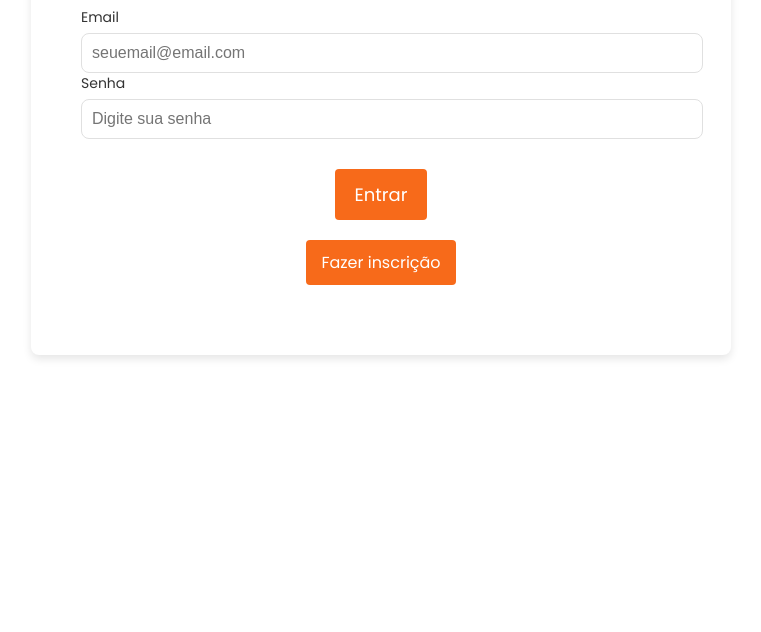
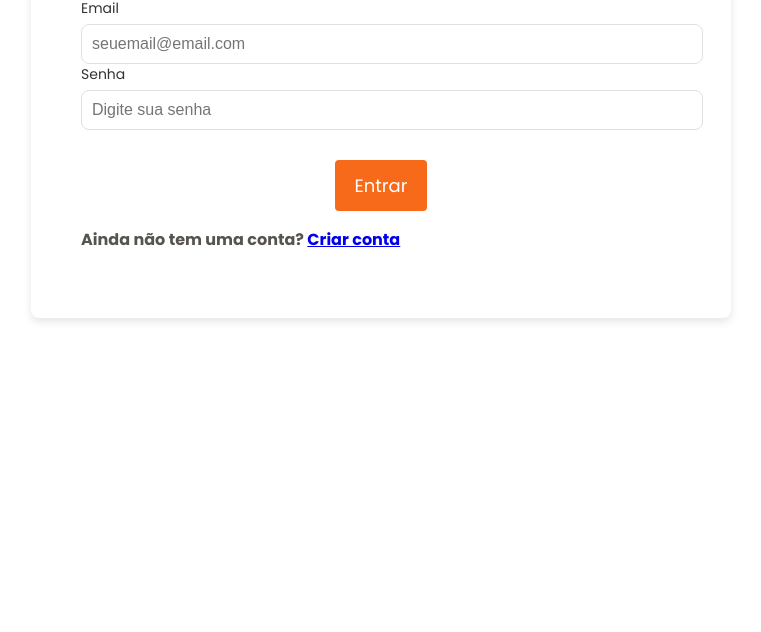
Before and after one commit to AntonioSergioNSJr/Desafio-Trilhas-03, a plain HTML site: page login.html in a window 1280 px wide. Shown: the part 168-800 px from the top of the page, without its empty margins (269-1030 px from the left). Drawn offline with Linux system fonts and the light colour scheme.

Commit message:
alterações no formulario para gerar pdf, no script e no login para modificar a tela

```diff
--- a/login.html
+++ b/login.html
@@ -1,32 +1,46 @@
 <!DOCTYPE html>
 <html lang="pt-BR">
 <head>
-  <meta charset="UTF-8">
-  <meta name="viewport" content="width=device-width, initial-scale=1.0">
-  <title>Login</title>
-  <link rel="stylesheet" href="/style.css">
+  <meta charset="UTF-8" />
+  <meta name="viewport" content="width=device-width, initial-scale=1.0"/>
+  <title>Login e Criar Conta</title>
+  <link rel="stylesheet" href="style.css">
 </head>
 <body>
 
   <div class="conteiner-formulario">
     <div class="secao-formulario-inscricao">
-      <h2 class="titulo-formulario">Login</h2>
-      <form class="texto-formulario">
+
+      <!-- Formulário de Login -->
+      <form id="form-login" class="texto-formulario" style="display: block;">
+        <h2 class="titulo-formulario">Login</h2>
+
         <label>Email</label>
-        <input class="campo-texto" type="email" placeholder="seuemail@email.com" required>
+        <input id="login-email" class="campo-texto" type="email" placeholder="seuemail@email.com" required>
 
         <label>Senha</label>
-        <input class="campo-texto" type="password" placeholder="Digite sua senha" required>
+        <input id="login-senha" class="campo-texto" type="password" placeholder="Digite sua senha" required>
 
         <button type="submit" class="botao-inscricao">Entrar</button>
+
+        <p class="subtitulo-formulario-texto">Ainda não tem uma conta? <a href="#" onclick="mostrarCriarConta()">Criar conta</a></p>
       </form>
 
-      <!-- Botão para ir ao formulário de inscrição -->
-      <div class="botao-home-container">
-        <button class="botao-home" onclick="window.location.href='formulario.html'">
-          Fazer inscrição
-        </button>
-      </div>
+      <!-- Formulário de Criar Conta -->
+      <form id="form-criar-conta" class="texto-formulario" style="display: none;">
+        <h2 class="titulo-formulario">Criar Conta</h2>
+
+        <label>Email</label>
+        <input id="criar-email" class="campo-texto" type="email" placeholder="seuemail@email.com" required>
+
+        <label>Senha</label>
+        <input id="criar-senha" class="campo-texto" type="password" placeholder="Crie uma senha" required>
+
+        <button type="submit" class="botao-inscricao">Cadastrar</button>
+
+        <p class="subtitulo-formulario-texto">Já tem uma conta? <a href="#" onclick="mostrarLogin()">Fazer login</a></p>
+      </form>
+
     </div>
   </div>
 
--- a/script.js
+++ b/script.js
@@ -1,98 +1,118 @@
-document.addEventListener('DOMContentLoaded', () => {
-    const caminho = window.location.pathname;
+// Alternar entre formulários
+function mostrarCriarConta() {
+    document.getElementById('form-login').style.display = 'none';
+    document.getElementById('form-criar-conta').style.display = 'block';
+  }
 
-    aplicarMascaras();
+  function mostrarLogin() {
+    document.getElementById('form-criar-conta').style.display = 'none';
+    document.getElementById('form-login').style.display = 'block';
+  }
 
-    if (caminho.includes('login.html')) {
-      const loginForm = document.getElementById('loginForm');
+  // Criar Conta
+  document.getElementById('form-criar-conta')?.addEventListener('submit', function (e) {
+    e.preventDefault();
 
-      loginForm?.addEventListener('submit', (e) => {
-        e.preventDefault();
-        const login = document.getElementById('login').value;
-        if (login) {
-          localStorage.setItem('loginUsuario', login);
-          window.location.href = 'formulario.html';
-        }
-      });
+    const email = document.getElementById('criar-email').value.trim();
+    const senha = document.getElementById('criar-senha').value;
+
+    if (!email || !senha) {
+      alert('Preencha todos os campos para criar a conta.');
+      return;
     }
 
-    if (caminho.includes('formulario.html')) {
-      const formulario = document.querySelector('form');
+    const novoUsuario = { email, senha };
+    localStorage.setItem('usuarioCadastrado', JSON.stringify(novoUsuario));
 
-      formulario?.addEventListener('submit', (e) => {
-        e.preventDefault();
+    alert('Cadastro realizado com sucesso! Você pode fazer login agora.');
+    mostrarLogin();
+  });
 
-        const cpfInput = document.querySelector('input[placeholder="123.456.789-00"]');
-        const cpf = cpfInput.value;
+  // Login
+  document.getElementById('form-login')?.addEventListener('submit', function (e) {
+    e.preventDefault();
 
-        if (!validarCPF(cpf)) {
-          alert("CPF inválido. Verifique e tente novamente.");
-          cpfInput.focus();
-          return;
-        }
+    const email = document.getElementById('login-email').value.trim();
+    const senha = document.getElementById('login-senha').value;
 
-        alert("Inscrição realizada com sucesso!");
-        localStorage.removeItem('loginUsuario');
-        window.location.href = 'login.html';
-      });
+    const usuarioSalvo = JSON.parse(localStorage.getItem('usuarioCadastrado'));
+
+    if (!usuarioSalvo) {
+      alert('Nenhum usuário cadastrado. Crie uma conta primeiro.');
+      mostrarCriarConta();
+      return;
+    }
+
+    if (email === usuarioSalvo.email && senha === usuarioSalvo.senha) {
+      localStorage.setItem('usuarioLogado', JSON.stringify({ email }));
+      window.location.href = 'formulario.html';
+    } else {
+      alert('Email ou senha incorretos!');
     }
   });
 
-  // === MÁSCARAS ===
-  function aplicarMascaras() {
-    const cpfInput = document.querySelector('input[placeholder="123.456.789-00"]');
-    const telInput = document.querySelector('input[placeholder="(99) 9 9999-9999"]');
-    const cepInput = document.querySelector('input[placeholder^="65"]');
+  // Formulário de Inscrição
+  document.getElementById('formularioInscricao')?.addEventListener('submit', function (e) {
+    e.preventDefault();
 
-    if (cpfInput) {
-      cpfInput.addEventListener('input', () => {
-        cpfInput.value = cpfInput.value
-          .replace(/\D/g, '')
-          .replace(/(\d{3})(\d)/, '$1.$2')
-          .replace(/(\d{3})(\d)/, '$1.$2')
-          .replace(/(\d{3})(\d{1,2})$/, '$1-$2');
-      });
-    }
+    const form = e.target;
+    const dados = {
+      nome: form[0].value,
+      nascimento: form[1].value,
+      cpf: form[2].value,
+      sexo: form[3].value,
+      email: form[4].value,
+      telefone: form[5].value,
+      cep: form[7].value,
+      endereco: form[8].value,
+      numero: form[9].value,
+      cidade: form[10].value,
+      estado: form[11].value,
+      trilha: document.querySelector('input[name="trilha"]:checked')?.parentNode.textContent.trim() || 'Não selecionado'
+    };
 
-    if (telInput) {
-      telInput.addEventListener('input', () => {
-        telInput.value = telInput.value
-          .replace(/\D/g, '')
-          .replace(/^(\d{2})(\d)/, '($1) $2')
-          .replace(/(\d{5})(\d)/, '$1-$2')
-          .slice(0, 15);
-      });
-    }
+    const comprovanteHTML = `
+      <div id="comprovante" style="padding: 20px; font-family: Arial;">
+        <h2>Inscrição realizada com sucesso!</h2>
+        <h3>Comprovante de Inscrição</h3>
+        <p><strong>Nome:</strong> ${dados.nome}</p>
+        <p><strong>Data de Nascimento:</strong> ${dados.nascimento}</p>
+        <p><strong>CPF:</strong> ${dados.cpf}</p>
+        <p><strong>Sexo:</strong> ${dados.sexo}</p>
+        <p><strong>Email:</strong> ${dados.email}</p>
+        <p><strong>Telefone:</strong> ${dados.telefone}</p>
+        <p><strong>CEP:</strong> ${dados.cep}</p>
+        <p><strong>Endereço:</strong> ${dados.endereco}, Nº ${dados.numero}, ${dados.cidade} - ${dados.estado}</p>
+        <p><strong>Trilha escolhida:</strong> ${dados.trilha}</p>
+      </div>
+    `;
 
-    if (cepInput) {
-      cepInput.addEventListener('input', () => {
-        cepInput.value = cepInput.value
-          .replace(/\D/g, '')
-          .replace(/(\d{5})(\d)/, '$1-$2')
-          .slice(0, 9);
-      });
-    }
-  }
+    document.body.innerHTML = comprovanteHTML;
 
-  // === VALIDAÇÃO DE CPF ===
-  function validarCPF(cpf) {
-    cpf = cpf.replace(/\D/g, '');
+    const element = document.getElementById('comprovante');
 
-    if (cpf.length !== 11 || /^(\d)\1{10}$/.test(cpf)) return false;
-
-    let soma = 0;
-    for (let i = 0; i < 9; i++) {
-      soma += parseInt(cpf.charAt(i)) * (10 - i);
-    }
-    let resto = 11 - (soma % 11);
-    let digito1 = resto >= 10 ? 0 : resto;
-
-    soma = 0;
-    for (let i = 0; i < 10; i++) {
-      soma += parseInt(cpf.charAt(i)) * (11 - i);
-    }
-    resto = 11 - (soma % 11);
-    let digito2 = resto >= 10 ? 0 : resto;
-
-    return digito1 === parseInt(cpf.charAt(9)) && digito2 === parseInt(cpf.charAt(10));
-  }
+    html2pdf().set({
+      margin: 10,
+      filename: 'comprovante_inscricao.pdf',
+      html2canvas: { scale: 2 },
+      jsPDF: { unit: 'mm', format: 'a4', orientation: 'portrait' }
+    }).from(element).save().then(() => {
+      const voltarBtn = document.createElement('button');
+      voltarBtn.textContent = 'Voltar à Página Inicial';
+      voltarBtn.style.cssText = `
+        margin-top: 30px;
+        padding: 12px 24px;
+        font-size: 16px;
+        border: none;
+        border-radius: 8px;
+        background-color: #007bff;
+        color: white;
+        cursor: pointer;
+        display: block;
+      `;
+      voltarBtn.onclick = () => {
+        window.location.href = 'index.html';
+      };
+      document.body.appendChild(voltarBtn);
+    });
+  });
```
Also changed, not shown: formulario.html (+1 -0 lines).
